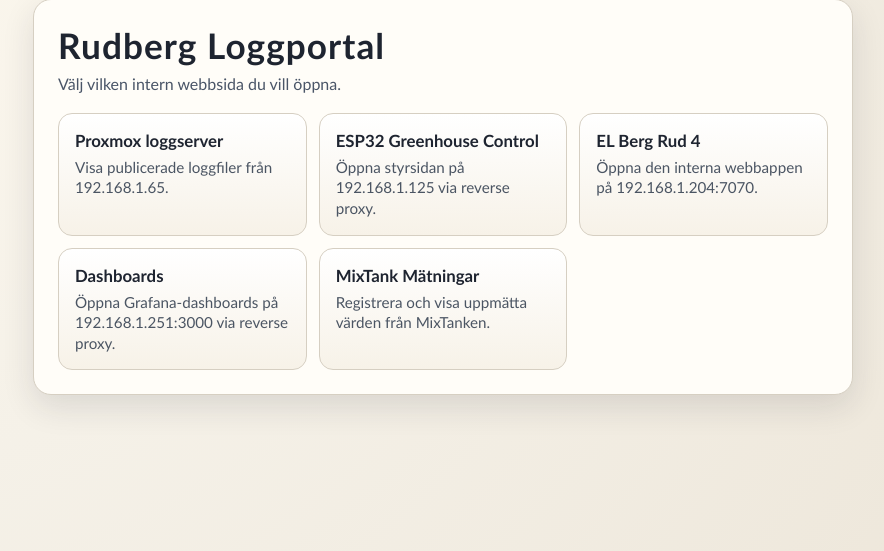
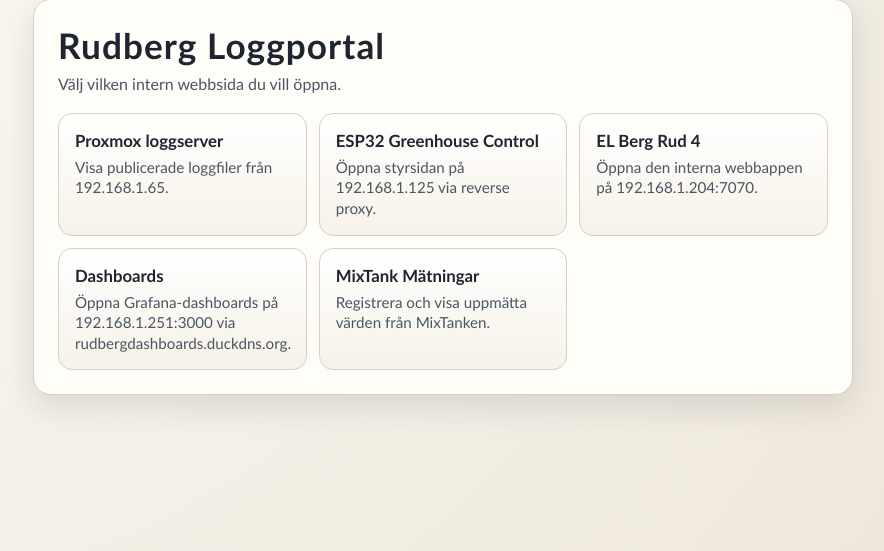
Before and after one commit to TomasAssemblinEL/ProxmoxPubliseradeWebbLoggar, a Flask app: page / in a window 1280 px wide. Shown: the part 203-754 px from the top of the page, without its empty margins (197-1081 px from the left). Run offline with Flask 3, Linux system fonts and the light colour scheme.

Commit message:
Move Grafana to own domain rudbergdashboards.duckdns.org
Co-authored-by: Copilot <223556219+Copilot@users.noreply.github.com>

```diff
--- a/templates/portal.html
+++ b/templates/portal.html
@@ -102,9 +102,9 @@
         <div class="desc">Öppna den interna webbappen på 192.168.1.204:7070.</div>
       </a>
 
-      <a class="card" href="/dashboards/">
+      <a class="card" href="https://rudbergdashboards.duckdns.org/" target="_blank" rel="noopener noreferrer">
         <div class="title">Dashboards</div>
-        <div class="desc">Öppna Grafana-dashboards på 192.168.1.251:3000 via reverse proxy.</div>
+        <div class="desc">Öppna Grafana-dashboards på 192.168.1.251:3000 via rudbergdashboards.duckdns.org.</div>
       </a>
 
       <a class="card" href="{{ url_for('mixtank_index') }}">
```
Also changed, not shown: system-architecture.md (+1 -1 lines), README.md, 2 other files.
